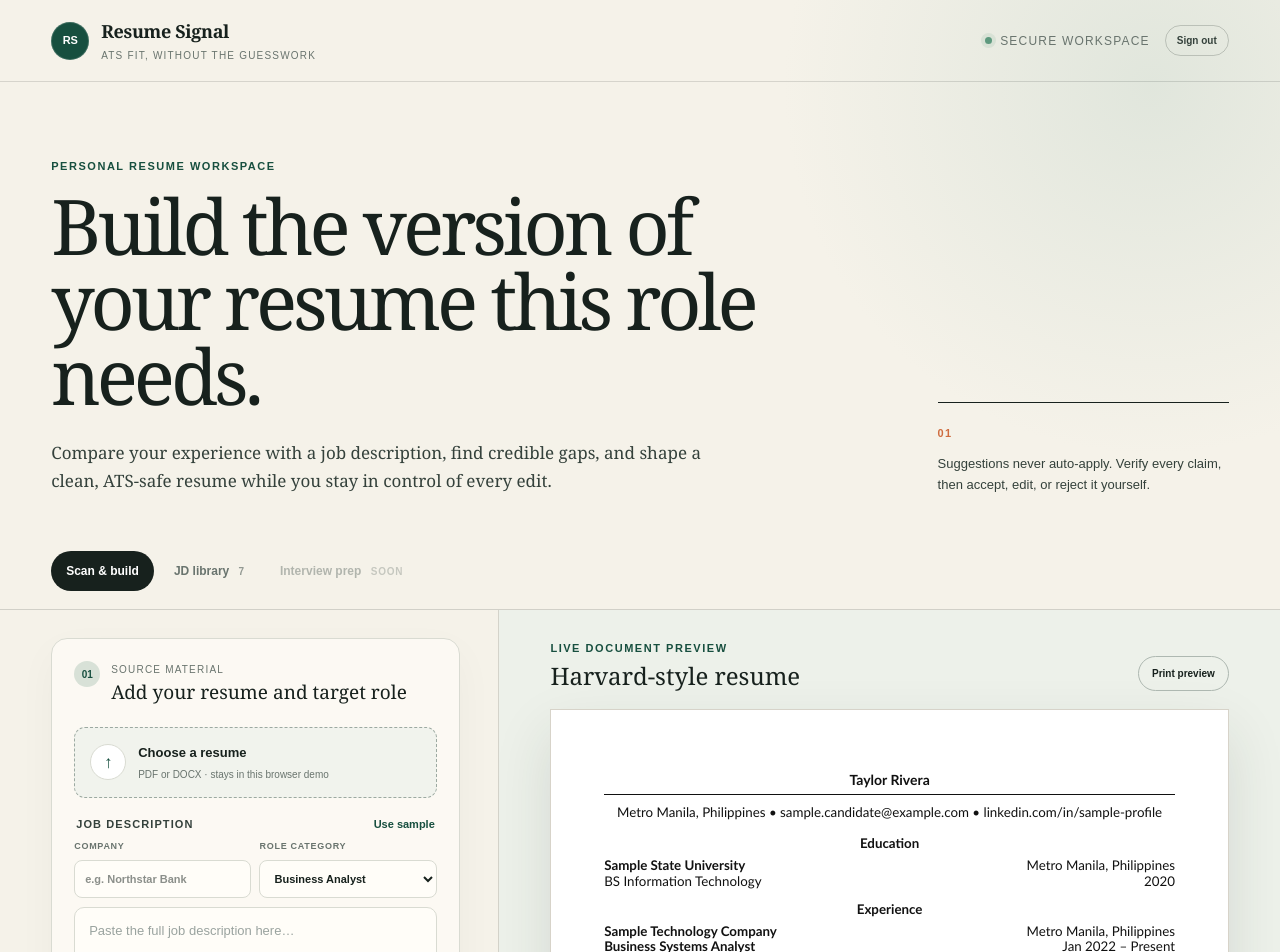
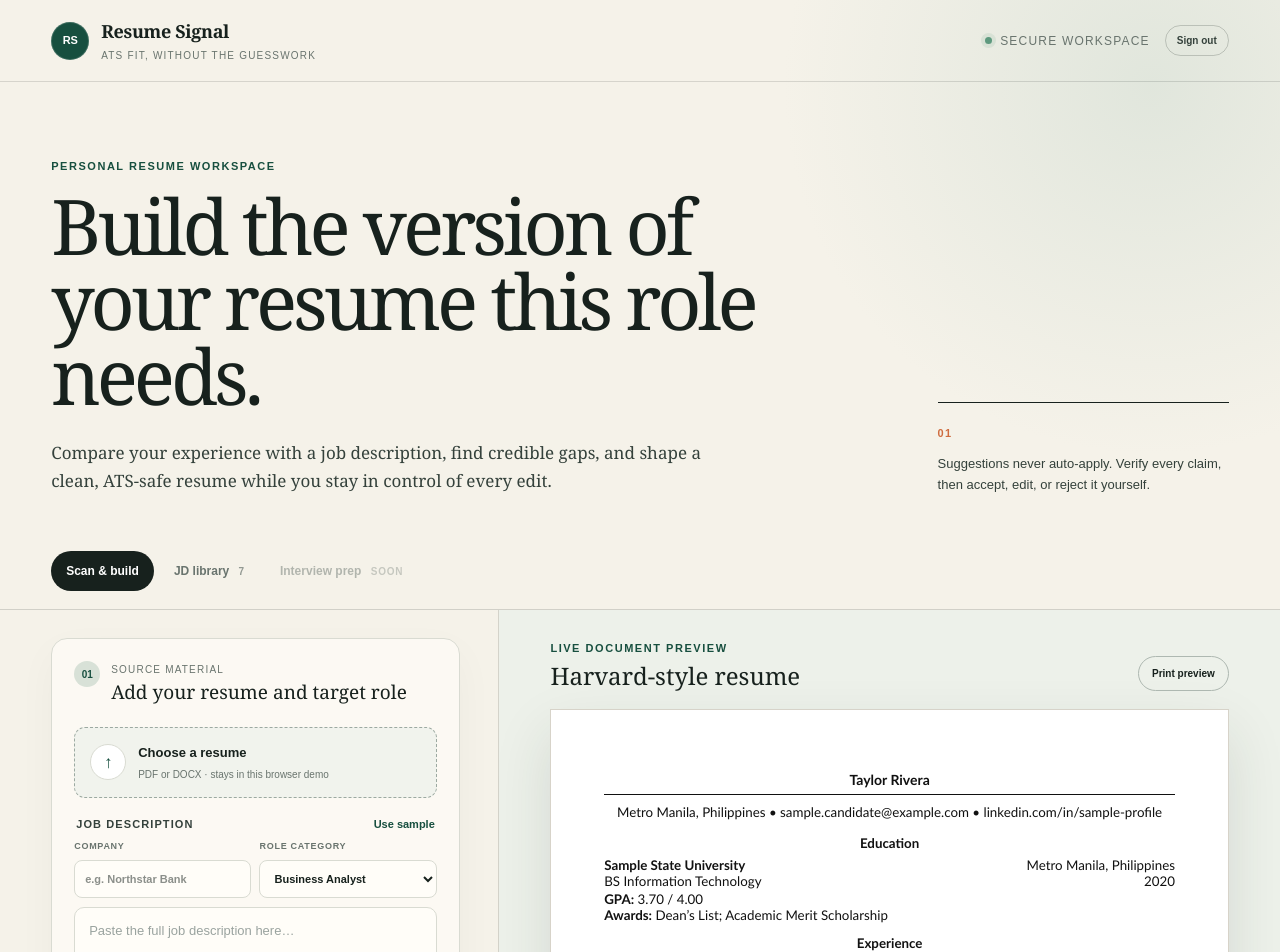
Before and after one commit to carlo-cortez/resume-signal, a Next.js app: page / in a window 1280 px wide. Shown: the top 952 px of the page. Built offline with nearby package versions, Linux system fonts and the light colour scheme.

Commit message:
Add GPA and awards to resume preview

```diff
--- a/app/globals.css
+++ b/app/globals.css
@@ -192,6 +192,8 @@ textarea:focus { border-color: var(--forest); outline: 3px solid rgba(23,79,63,.
 .resume-line { display: flex; justify-content: space-between; gap: 20px; align-items: baseline; min-width: 0; }
 .resume-line > :first-child { min-width: 0; }
 .resume-line > span:last-child { flex: 0 0 auto; text-align: right; white-space: nowrap; }
+.education-details { margin-top: 3px; }
+.education-details p { margin: 1px 0 0; line-height: 1.15; }
 .resume-role ul { margin: 5px 0 0; padding-left: .36in; list-style: disc; }
 .resume-role li { margin: 0 0 2px; padding-left: 2px; line-height: 1.25; }
 .paper mark { padding: 0; color: inherit; background: transparent; border-bottom: 1px dotted #555; }
--- a/app/page.tsx
+++ b/app/page.tsx
@@ -452,6 +452,10 @@ export default function Home() {
                 <div className="resume-entry">
                   <div className="resume-line"><strong>Sample State University</strong><span>Metro Manila, Philippines</span></div>
                   <div className="resume-line"><span>BS Information Technology</span><span>2020</span></div>
+                  <div className="education-details">
+                    <p><strong>GPA:</strong> 3.70 / 4.00</p>
+                    <p><strong>Awards:</strong> Dean’s List; Academic Merit Scholarship</p>
+                  </div>
                 </div>
               </ResumeSection>
 
```
Also changed, not shown: 1 other file (tests, documents, lock files or other folders).
